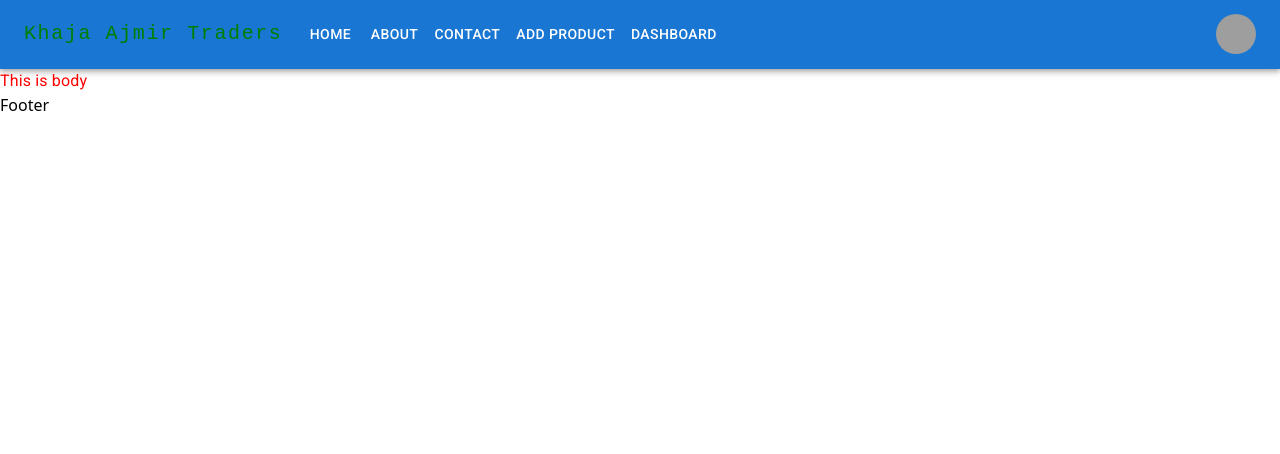
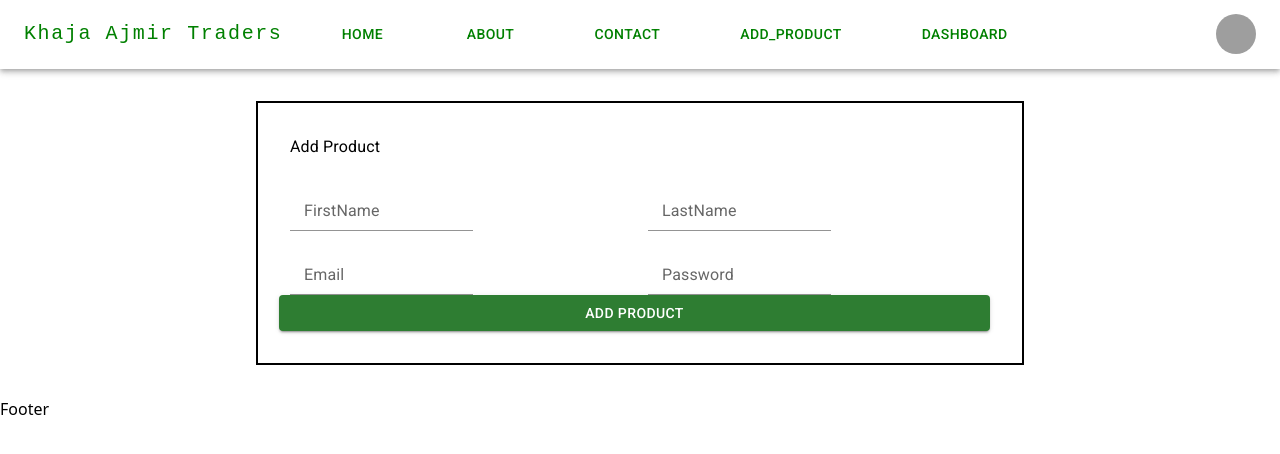
Before and after one commit to 123Somrat/Tradding_platform, a React (Vite) app: page /Add_Product in a window 1280 px wide. Shown: the top 454 px of the page. Built offline with nearby package versions, Linux system fonts and the light colour scheme; grey boxes are pictures that could not be loaded.

Commit message:
add routing

```diff
--- a/package.json
+++ b/package.json
@@ -16,9 +16,13 @@
     "@mui/icons-material": "^5.16.6",
     "@mui/material": "^5.16.6",
     "@mui/styled-engine-sc": "^6.0.0-alpha.18",
+    "localforage": "^1.10.0",
+    "match-sorter": "^6.3.4",
     "react": "^18.3.1",
     "react-dom": "^18.3.1",
     "react-hook-form": "^7.52.1",
+    "react-router-dom": "^6.25.1",
+    "sort-by": "^1.2.0",
     "styled-components": "^6.1.12"
   },
   "devDependencies": {
--- a/src/Components/NavBar.tsx
+++ b/src/Components/NavBar.tsx
@@ -1,25 +1,28 @@
-import * as React from 'react';
-import AppBar from '@mui/material/AppBar';
-import Box from '@mui/material/Box';
-import Toolbar from '@mui/material/Toolbar';
-import IconButton from '@mui/material/IconButton';
-import Typography from '@mui/material/Typography';
-import Menu from '@mui/material/Menu';
-import MenuIcon from '@mui/icons-material/Menu';
-import Container from '@mui/material/Container';
-import Avatar from '@mui/material/Avatar';
-import Button from '@mui/material/Button';
-import Tooltip from '@mui/material/Tooltip';
-import MenuItem from '@mui/material/MenuItem';
-import AdbIcon from '@mui/icons-material/Adb';
+import * as React from "react";
+import AppBar from "@mui/material/AppBar";
+import Box from "@mui/material/Box";
+import Toolbar from "@mui/material/Toolbar";
+import IconButton from "@mui/material/IconButton";
+import Typography from "@mui/material/Typography";
+import Menu from "@mui/material/Menu";
+import MenuIcon from "@mui/icons-material/Menu";
+import Container from "@mui/material/Container";
+import Avatar from "@mui/material/Avatar";
+import Button from "@mui/material/Button";
+import Tooltip from "@mui/material/Tooltip";
+import MenuItem from "@mui/material/MenuItem";
+import { NavLink } from "react-router-dom";
 
-
-const pages = ['Home', 'About', 'Contact', 'Add Product',"Dashboard"];
-const settings = ['Profile', 'Account', 'Dashboard', 'Logout'];
+const pages = ["Home", "About", "Contact", "Add_Product", "Dashboard"];
+const settings = ["Profile", "Account", "Dashboard", "Logout"];
 
 export default function NavBar() {
-    const [anchorElNav, setAnchorElNav] = React.useState<null | HTMLElement>(null);
-    const [anchorElUser, setAnchorElUser] = React.useState<null | HTMLElement>(null);
+  const [anchorElNav, setAnchorElNav] = React.useState<null | HTMLElement>(
+    null
+  );
+  const [anchorElUser, setAnchorElUser] = React.useState<null | HTMLElement>(
+    null
+  );
 
   const handleOpenNavMenu = (event: React.MouseEvent<HTMLElement>) => {
     setAnchorElNav(event.currentTarget);
@@ -37,28 +40,28 @@ export default function NavBar() {
   };
 
   return (
-      <AppBar position="static">
+    <AppBar position="static" color="inherit">
       <Container maxWidth="xl">
         <Toolbar disableGutters>
+          <NavLink to="/">
             <Typography
               variant="h6"
               noWrap
-              component="a"
-              href="#app-bar-with-responsive-menu"
               sx={{
                 mr: 2,
-                display: { xs: 'none', md: 'flex' },
-                fontFamily: 'monospace',
+                display: { xs: "none", md: "flex" },
+                fontFamily: "monospace",
                 fontWeight: 300,
-                letterSpacing: '.1rem',
-                color: 'green',
-                textDecoration: 'none',
+                letterSpacing: ".1rem",
+                color: "green",
+                textDecoration: "none",
               }}
             >
               Khaja Ajmir Traders
             </Typography>
+          </NavLink>
 
-            <Box sx={{ flexGrow: 1, display: { xs: 'flex', md: 'none' } }}>
+          <Box sx={{ flexGrow: 1, display: { xs: "flex", md: "none" } }}>
             <IconButton
               size="large"
               aria-label="account of current user"
@@ -73,56 +76,59 @@ export default function NavBar() {
               id="menu-appbar"
               anchorEl={anchorElNav}
               anchorOrigin={{
-                  vertical: 'bottom',
-                  horizontal: 'left',
+                vertical: "bottom",
+                horizontal: "left",
               }}
               keepMounted
               transformOrigin={{
-                  vertical: 'top',
-                  horizontal: 'left',
+                vertical: "top",
+                horizontal: "left",
               }}
               open={Boolean(anchorElNav)}
               onClose={handleCloseNavMenu}
               sx={{
-                  display: { xs: 'block', md: 'none' },
+                display: { xs: "block", md: "none" },
               }}
             >
               {pages.map((page) => (
                 <MenuItem key={page} onClick={handleCloseNavMenu}>
+                  <NavLink to={`/${page}`}>
                     <Typography textAlign="center">{page}</Typography>
+                  </NavLink>
                 </MenuItem>
               ))}
             </Menu>
           </Box>
-            <AdbIcon sx={{ display: { xs: 'flex', md: 'none' }, mr: 1 }} />
+
           <Typography
-              variant="h5"
             noWrap
             component="a"
             href="#app-bar-with-responsive-menu"
             sx={{
               mr: 2,
-                display: { xs: 'flex', md: 'none' },
+              display: { xs: "flex", md: "none" },
               flexGrow: 1,
-                fontFamily: 'monospace',
-                fontWeight: 700,
-                letterSpacing: '.3rem',
-                color: 'inherit',
-                textDecoration: 'none',
+              fontFamily: "monospace",
+              fontWeight: 100,
+              color: "green",
+              textDecoration: "none",
+              fontSize: "15px",
             }}
           >
-              LOGO
+            Khaja Ajmir Traders
           </Typography>
-            <Box sx={{ flexGrow: 1, display: { xs: 'none', md: 'flex' } }}>
+          <Box sx={{ flexGrow: 1, display: { xs: "none", md: "flex" } }}>
             {pages.map((page) => (
+              <NavLink to={`/${page}`} key={page}>
                 <Button
                   key={page}
                   onClick={handleCloseNavMenu}
-                  sx={{ my: 2, color: 'white', display: 'block' }}
-                  className='hover:text-green-900'
+                  sx={{ my: 2, mx: 4, color: "green", display: "block" }}
+                  className=" hover:text-green-900 hover::border-b border-green-950"
                 >
                   {page}
                 </Button>
+              </NavLink>
             ))}
           </Box>
 
@@ -133,17 +139,17 @@ export default function NavBar() {
               </IconButton>
             </Tooltip>
             <Menu
-                sx={{ mt: '45px' }}
+              sx={{ mt: "45px" }}
               id="menu-appbar"
               anchorEl={anchorElUser}
               anchorOrigin={{
-                  vertical: 'top',
-                  horizontal: 'right',
+                vertical: "top",
+                horizontal: "right",
               }}
               keepMounted
               transformOrigin={{
-                  vertical: 'top',
-                  horizontal: 'right',
+                vertical: "top",
+                horizontal: "right",
               }}
               open={Boolean(anchorElUser)}
               onClose={handleCloseUserMenu}
--- a/src/Layouts/MainLayouts/MainLayouts.tsx
+++ b/src/Layouts/MainLayouts/MainLayouts.tsx
@@ -1,13 +1,13 @@
-import { Typography } from "@mui/material";
 import Footer from "../../Components/Footer";
 import NavBar from "../../Components/NavBar";
+import { Outlet } from "react-router-dom";
 
 export default function MainLayouts() {
   return (
     <div>
-        <NavBar/>
-         <Typography color={'red'}>This is body</Typography>
-        <Footer/>
+      <NavBar />
+      <Outlet />
+      <Footer />
     </div>
-  )
+  );
 }
--- a/src/Pages/addProduct/AddProduct.tsx
+++ b/src/Pages/addProduct/AddProduct.tsx
@@ -1,7 +1,149 @@
 
 
+import { FormControl, Grid, Typography } from "@mui/material";
+import { Input } from "@mui/material";
+import { InputLabel } from "@mui/material";
+import Box from "@mui/material/Box";
+import { Button } from "@mui/material";
+import { useForm, Controller, SubmitHandler } from "react-hook-form";
+
+// Input value type
+type IFormInput = {
+  firstName: string;
+  lastName: string;
+  email: string;
+  password: string;
+};
+
 export default function AddProduct() {
+  const { control, handleSubmit } = useForm({
+    defaultValues: {
+      firstName: "",
+      lastName: "",
+      email: "",
+      password: "",
+    },
+  });
+
+  // submit handler
+  const submit: SubmitHandler<IFormInput> = (data) => {
+    console.log(data);
+  };
+
   return (
-    <div>AddProduct</div>
-  )
+    <Box
+      sx={{
+        mx: "auto",
+        my: 4,
+        p: 4,
+        border: 2,
+        borderColor: "green.300",
+        width: { xs: "90%", md: "60%" },
+      }}
+    >
+      <Typography className="text-center text-green-800" mb={3}>
+        Add Product
+      </Typography>
+      <Box
+        component="form"
+        sx={{
+          "& .MuiTextField-root": { m: 2, width: "45ch" },
+        }}
+        noValidate
+        autoComplete="off"
+        onSubmit={handleSubmit(submit)}
+      >
+        <Grid container spacing={2}>
+          <Grid item xs={12} md={6}>
+            <FormControl color="success">
+              <InputLabel htmlFor="firstName" color="success">
+                FirstName
+              </InputLabel>
+              <Controller
+                name="firstName"
+                control={control}
+                render={({ field }) => (
+                  <Input
+                    id="firstName"
+                    aria-describedby="firstName"
+                    className="min-w-64 md:w-52 xl:w-96 mb-8"
+                    {...field}
+                  />
+                )}
+              />
+            </FormControl>
+          </Grid>
+
+          <Grid item xs={12} md={6}>
+            <FormControl color="success">
+              <InputLabel htmlFor="lastName" color="success">
+                LastName
+              </InputLabel>
+              <Controller
+                name="lastName"
+                control={control}
+                render={({ field }) => (
+                  <Input
+                    id="lastName"
+                    aria-describedby="my-helper-text"
+                    {...field}
+                    className="min-w-64 md:w-52 xl:w-96 mb-8 "
+                  />
+                )}
+              />
+            </FormControl>
+          </Grid>
+          <Grid item xs={12} md={6}>
+            <FormControl color="success">
+              <InputLabel htmlFor="email" color="success">
+                Email
+              </InputLabel>
+              <Controller
+                name="email"
+                control={control}
+                render={({ field }) => (
+                  <Input
+                    id="email"
+                    aria-describedby="my-helper-text"
+                    {...field}
+                    className="min-w-64 md:w-52 xl:w-96 mb-8 "
+                  />
+                )}
+              />
+            </FormControl>
+          </Grid>
+          <Grid item xs={12} md={6}>
+            <FormControl color="success">
+              <InputLabel htmlFor="password" color="success">
+               Password
+              </InputLabel>
+              <Controller
+                name="password"
+                control={control}
+                render={({ field }) => (
+                  <Input
+                    id="password"
+                    aria-describedby="my-helper-text"
+                    {...field}
+                    className="min-w-64 md:w-52 xl:w-96 mb-8 "
+                  />
+                )}
+              />
+            </FormControl>
+          </Grid>
+
+          <Button
+            type="submit"
+            fullWidth
+            style={{ marginLeft: "5px" }}
+            variant="contained"
+            color="success"
+            className="hover:bg-green-900"
+          >
+            Add Product
+          </Button>
+        </Grid>
+      </Box>
+    </Box>
+  );
 }
--- /dev/null
+++ b/src/Router/Router.tsx
@@ -0,0 +1,21 @@
+import { createBrowserRouter } from "react-router-dom";
+import MainLayouts from "../Layouts/MainLayouts/MainLayouts";
+import AddProduct from "../Pages/addProduct/AddProduct";
+
+const router = createBrowserRouter([
+  {
+    path: "/",
+    element: <MainLayouts />,
+    children:[{
+      path:'Add_Product',
+      element:<AddProduct />
+
+    }
+
+
+
+    ]
+  },
+]);
+
+export default router;
--- a/src/main.tsx
+++ b/src/main.tsx
@@ -1,14 +1,14 @@
-import React from 'react'
-import ReactDOM from 'react-dom/client'
-import App from './App.tsx'
-import './index.css'
-import '@fontsource/roboto/300.css';
-import '@fontsource/roboto/400.css';
-import '@fontsource/roboto/500.css';
-import '@fontsource/roboto/700.css';
-
-ReactDOM.createRoot(document.getElementById('root')!).render(
+import React from "react";
+import ReactDOM from "react-dom/client";
+import "./index.css";
+import "@fontsource/roboto/300.css";
+import "@fontsource/roboto/400.css";
+import "@fontsource/roboto/500.css";
+import "@fontsource/roboto/700.css";
+import { RouterProvider } from "react-router-dom";
+import router from "./Router/Router.tsx";
+ReactDOM.createRoot(document.getElementById("root")!).render(
   <React.StrictMode>
-    <App />
-  </React.StrictMode>,
-)
+    <RouterProvider router={router} />
+  </React.StrictMode>
+);
```
Also changed, not shown: src/Components/Form.tsx (deleted, +0 -147 lines), 1 other file (tests, documents, lock files or other folders). Lines whose indentation alone changed are shown as unchanged.
